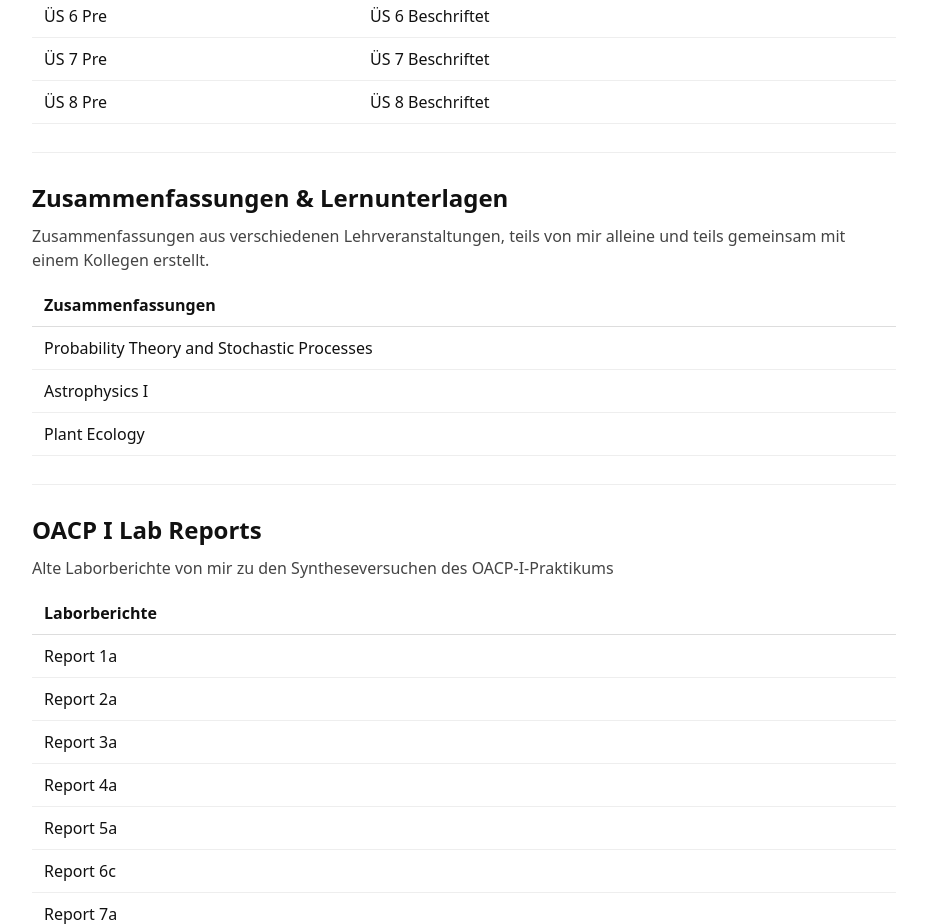
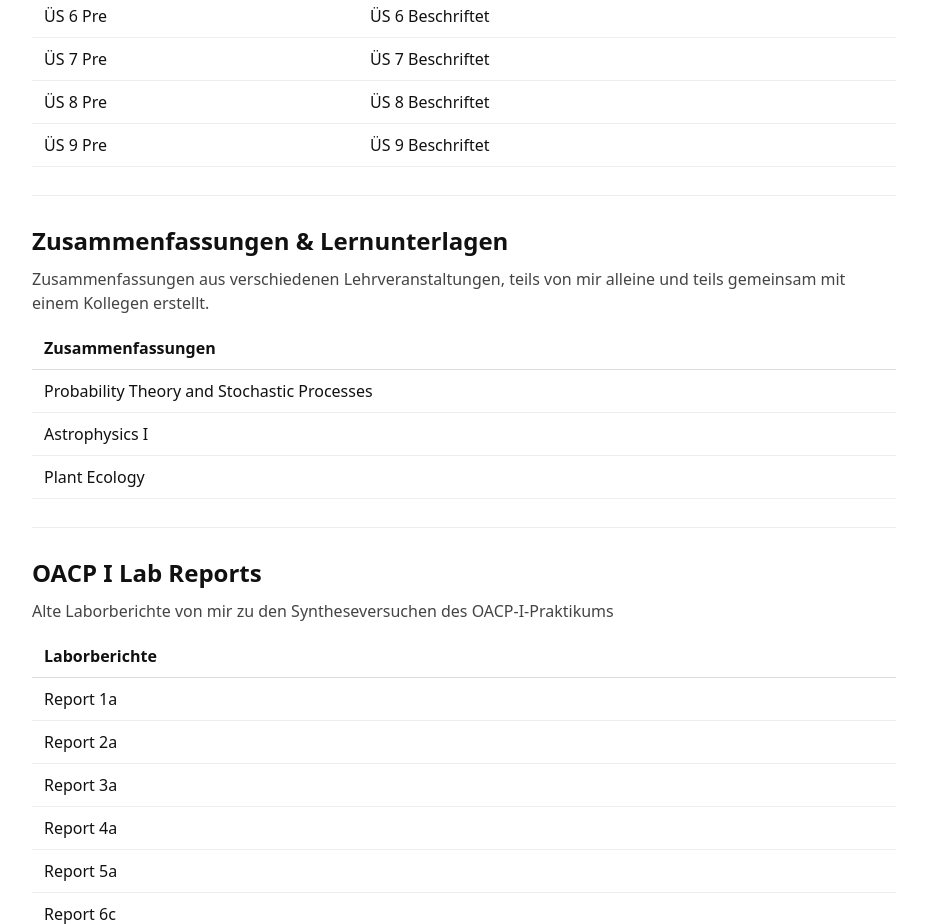
Before and after one commit to l-visva/visva-loganathan.github.io, a plain HTML site: page unterlagen.html in a window 1280 px wide. Shown: the part 1980-2904 px from the top of the page, without its empty margins (176-1103 px from the left). Drawn offline with Linux system fonts and the light colour scheme.

Commit message:
Update unterlagen.html

```diff
--- a/unterlagen.html
+++ b/unterlagen.html
@@ -268,6 +268,10 @@
             <td><a href="unterlagen/pde/pre/Mathematik_III_US_08_Pre.pdf" target="_blank" rel="noopener">ÜS 8 Pre</a></td>
             <td><a href="unterlagen/pde/beschriftet/Mathematik_III_US_08_Beschriftet.pdf" target="_blank" rel="noopener">ÜS 8 Beschriftet</a></td>
           </tr>
+          <tr>
+            <td><a href="unterlagen/pde/pre/Mathematik_III_US_09_Pre.pdf" target="_blank" rel="noopener">ÜS 9 Pre</a></td>
+            <td><a href="unterlagen/pde/beschriftet/Mathematik_III_US_09_Beschriftet.pdf" target="_blank" rel="noopener">ÜS 9 Beschriftet</a></td>
+          </tr>
         </tbody>
       </table>
     </section>
```
